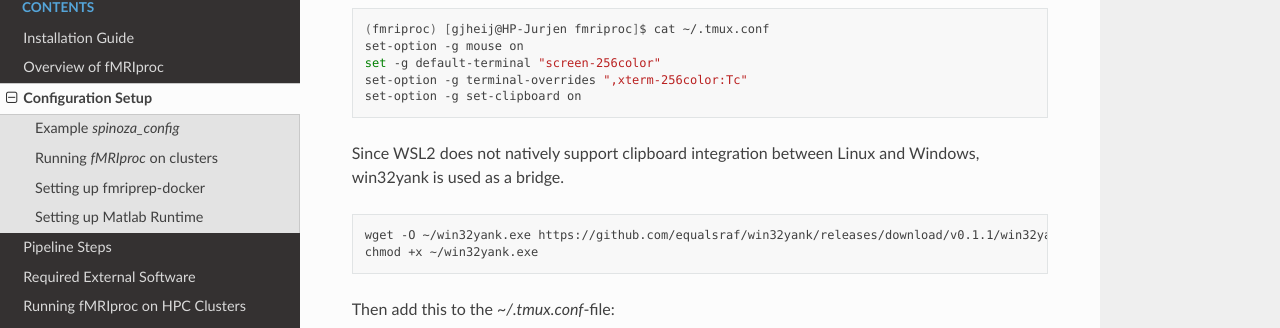
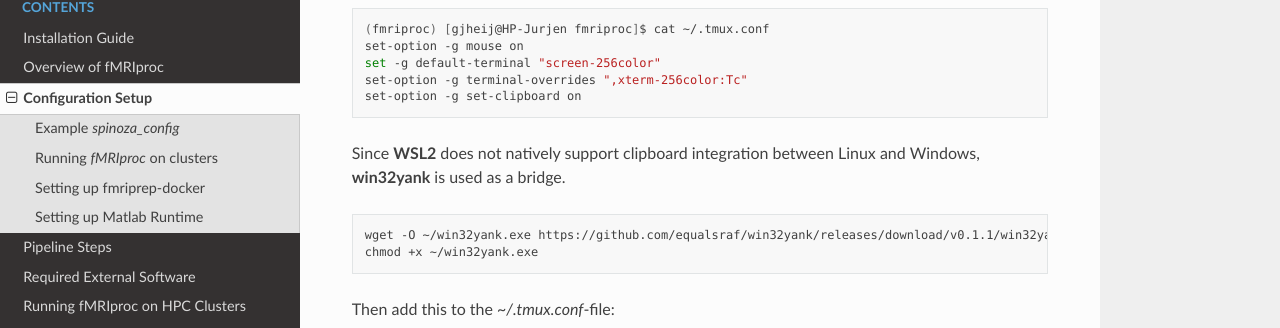
Before and after one commit to gjheij/fmriproc, a Sphinx documentation site: the page built from doc/source/configuration.rst, in a window 1280 px wide and 900 px high, scrolled down 5172 px. Shown: the part 114-442 px from the top of the window. Built offline with Sphinx 7.4.7 and the Read the Docs theme 3.1.0, drawn with Linux system fonts in a browser that asks for light colours; pages that are not in the unit, such as notebooks, are missing from menus; the version number could not be read and is left out; some of the changed text lies outside the part shown.

Commit message:
broken links

```diff
--- a/doc/source/configuration.rst
+++ b/doc/source/configuration.rst
@@ -174,7 +174,7 @@
     root=/mnt
     options="metadata,umask=22,fmask=11"
 
-You can then start the Docker Desktop, open a WSL-terminal (e.g., through `powershell`, then `wsl`), or through an integrated terminal in `VSCode <https://learn.microsoft.com/en-us/windows/wsl/tutorials/wsl-vscode>`.
+You can then start the Docker Desktop, open a WSL-terminal (e.g., through `powershell`, then `wsl`), or through an integrated terminal in `VSCode <https://learn.microsoft.com/en-us/windows/wsl/tutorials/wsl-vscode>`_.
 
 Note that the `fmriprep-docker`-executable should be available in the environment. This is not installed by default (to reduce dependencies).
 Install it with:
@@ -183,9 +183,9 @@
 
     pip install fmriprep-docker # --dry-run | if you want to see what happens without actually executing
 
-If you're going down this route, I would advise to use `tmux`. This is a terminal multiplexer that allows you to create, manage, and persist multiple terminal sessions within a single window. It is useful for running long processes, managing multiple shells, and detaching from and reattaching to sessions.
+If you're going down this route, I would advise to use **tmux**. This is a terminal multiplexer that allows you to create, manage, and persist multiple terminal sessions within a single window. It is useful for running long processes, managing multiple shells, and detaching from and reattaching to sessions.
 
-On `Ubuntu`, run:
+On **Ubuntu**, run:
 
 .. code-block:: bash
 
@@ -263,7 +263,7 @@
     set-option -g terminal-overrides ",xterm-256color:Tc"
     set-option -g set-clipboard on
 
-Since WSL2 does not natively support clipboard integration between Linux and Windows, win32yank is used as a bridge.
+Since **WSL2** does not natively support clipboard integration between Linux and Windows, **win32yank** is used as a bridge.
 
 .. code-block:: bash
 
```
